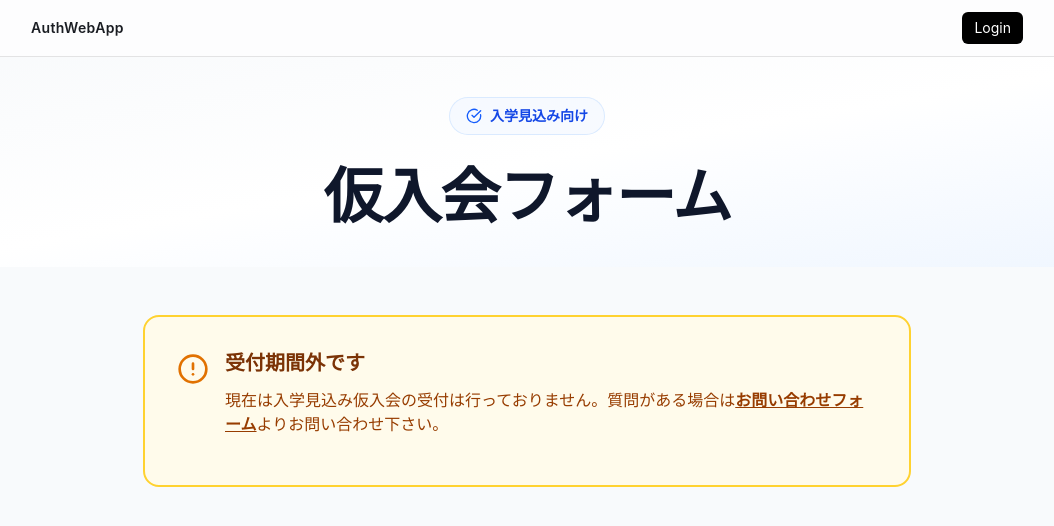
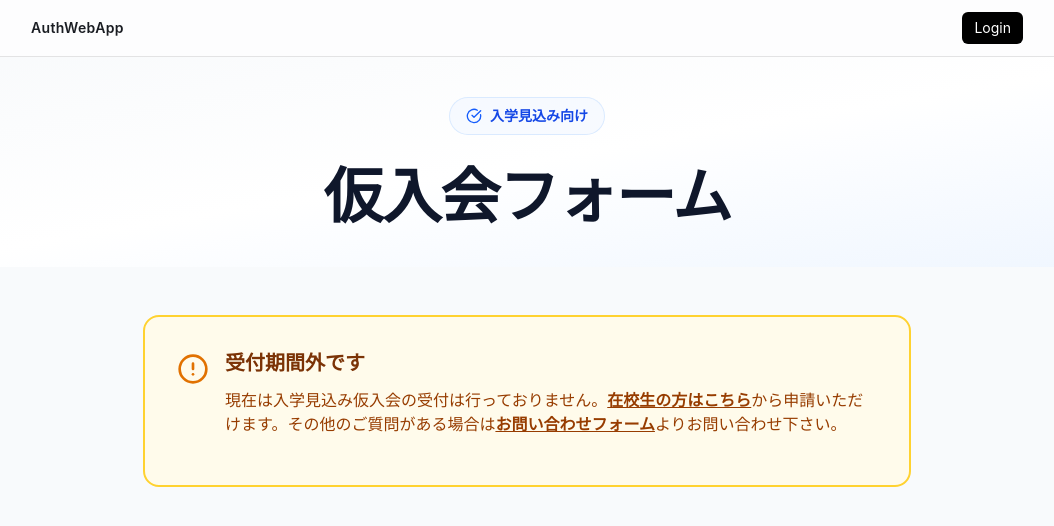
Before and after one commit to digitart-tech-assoc/AuthWebApp, a Next.js app in the folder frontend/: page /join/form/prospective-student in a window 1280 px wide. Shown: the top 526 px of the page, without its empty margins (113-1167 px from the left). Built offline with nearby package versions, Linux system fonts and the light colour scheme; no server answers.

Commit message:
feat: 入学見込み仮入会の受付メッセージを更新し、在校生向けの申請リンクを追加

```diff
--- a/frontend/src/app/join/form/prospective-student/page.tsx
+++ b/frontend/src/app/join/form/prospective-student/page.tsx
@@ -102,7 +102,7 @@ export default function ProspectiveStudentFormPage() {
                 <div>
                   <h2 className="text-xl font-bold text-amber-900 mb-3">受付期間外です</h2>
                   <p className="text-amber-800 mb-4">
-                    現在は入学見込み仮入会の受付は行っておりません。質問がある場合は<Link href="/contact" className="font-bold underline hover:opacity-80 transition">お問い合わせフォーム</Link>よりお問い合わせ下さい。
+                    現在は入学見込み仮入会の受付は行っておりません。<Link href="/join/form/regular" className="font-bold underline hover:opacity-80 transition">在校生の方はこちら</Link>から申請いただけます。その他のご質問がある場合は<Link href="/contact" className="font-bold underline hover:opacity-80 transition">お問い合わせフォーム</Link>よりお問い合わせ下さい。
                   </p>
                 </div>
               </div>
```
